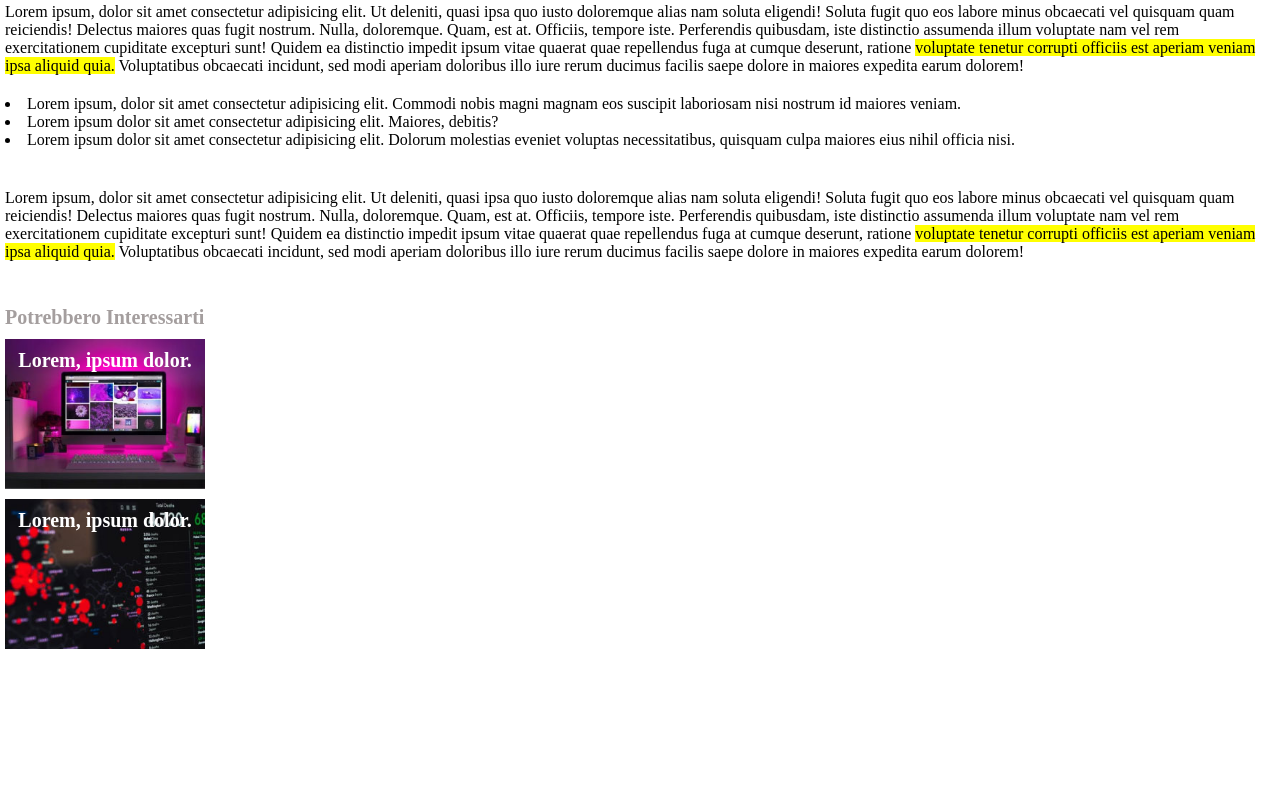
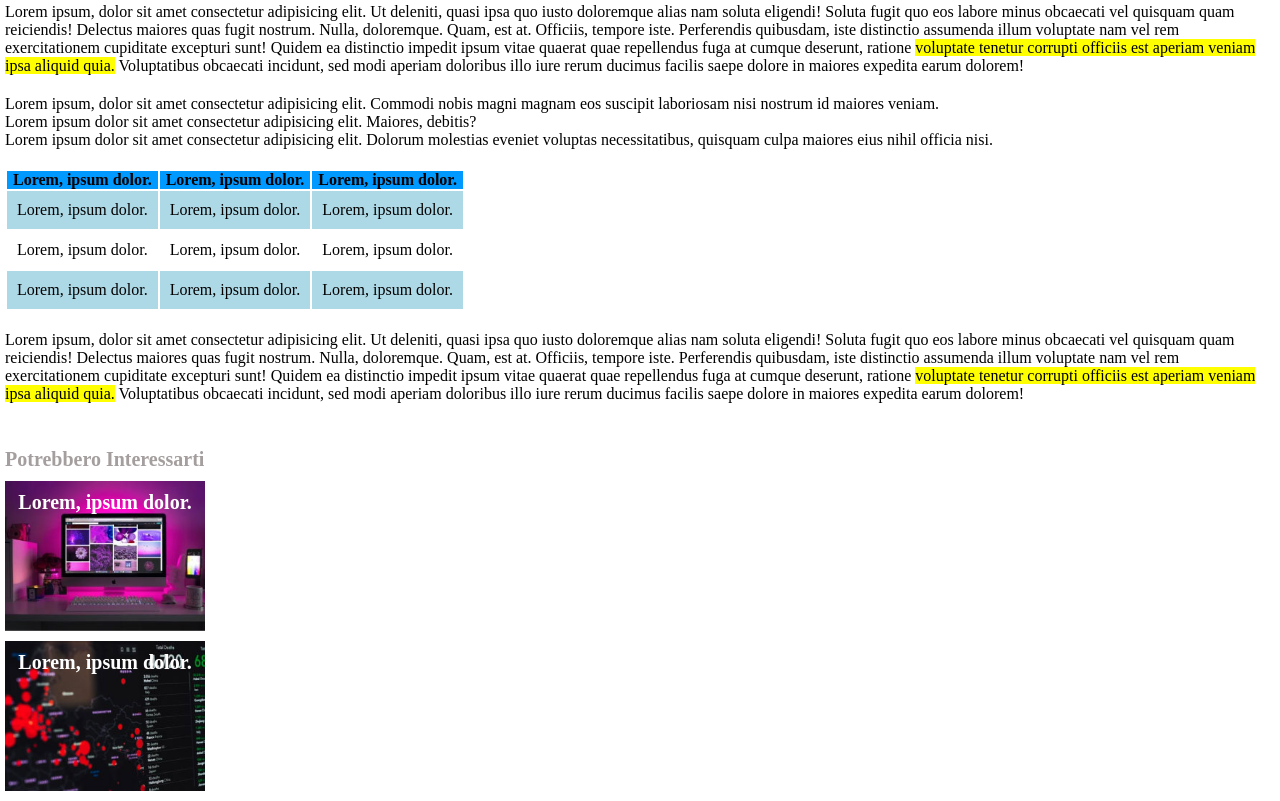
Before and after one commit to Melrizzuto/html-css-booleaner, a plain HTML site: page index.html in a window 1280 px wide. Shown: the part 816-1617 px from the top of the page. Before the commit the page ends 1475 px from the top, so only its background shows below. Drawn offline with Linux system fonts and the light colour scheme.

Commit message:
created table dati third section

```diff
--- a/css/style.css
+++ b/css/style.css
@@ -85,6 +85,14 @@ div h3{
   padding-top: 10px;
 }
 
-ul {
-  list-style: disc inside none;
+td {
+  padding: 10px;
 }
+
+.background-blue{
+  background-color: rgb(0, 153, 255) ;
+}
+
+.background-lightblue{
+  background-color: lightblue;
+}
--- a/index.html
+++ b/index.html
@@ -48,13 +48,43 @@
                 expedita earum dolorem!
             </p>
             <ul>
-                <li>Lorem ipsum, dolor sit amet consectetur adipisicing elit. Commodi nobis magni magnam eos suscipit laboriosam nisi nostrum id maiores veniam.</li>
+                <li>Lorem ipsum, dolor sit amet consectetur adipisicing elit. Commodi nobis magni magnam eos suscipit
+                    laboriosam nisi nostrum id maiores veniam.</li>
                 <li>Lorem ipsum dolor sit amet consectetur adipisicing elit. Maiores, debitis?</li>
-                <li>Lorem ipsum dolor sit amet consectetur adipisicing elit. Dolorum molestias eveniet voluptas necessitatibus, quisquam culpa maiores eius nihil officia nisi.</li>
+                <li>Lorem ipsum dolor sit amet consectetur adipisicing elit. Dolorum molestias eveniet voluptas
+                    necessitatibus, quisquam culpa maiores eius nihil officia nisi.</li>
             </ul>
         </section>
         <!-- terza section -->
         <section class="padding-top">
+            <table>
+                <table>
+                    <thead class="background-blue">
+                        <tr>
+                            <th>Lorem, ipsum dolor.</th>
+                            <th>Lorem, ipsum dolor.</th>
+                            <th>Lorem, ipsum dolor.</th>
+                        </tr>
+                    </thead>
+                    <tbody>
+                    <tr class="background-lightblue">
+                        <td>Lorem, ipsum dolor.</td>
+                        <td>Lorem, ipsum dolor.</td>
+                        <td>Lorem, ipsum dolor.</td>
+                    </tr>
+                    <tr>
+                        <td>Lorem, ipsum dolor.</td>
+                        <td>Lorem, ipsum dolor.</td>
+                        <td>Lorem, ipsum dolor.</td>
+                        <tr class="background-lightblue">
+                            <td>Lorem, ipsum dolor.</td>
+                            <td>Lorem, ipsum dolor.</td>
+                            <td>Lorem, ipsum dolor.</td>
+                        </tr>
+                    </tr>
+                </tbody>
+                </table>
+            </table>
         </section>
         <!-- quarta section -->
         <section class="padding-top">
```
